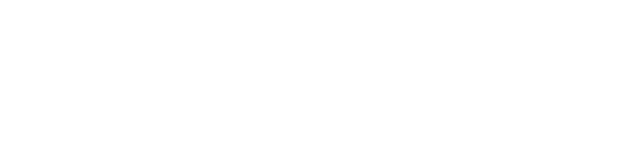
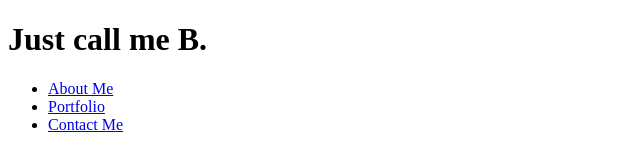
Before and after one commit to blmccavanagh/02-Homework, a plain HTML site: page index.html in a window 1280 px wide. Shown: the whole page, without its empty margins (0-640 px from the left). Drawn offline with Linux system fonts and the light colour scheme.

Commit message:
Header element added.
Header element added including nav bar and content.

```diff
--- a/index.html
+++ b/index.html
@@ -8,7 +8,23 @@
 <body>
 
     <!-- header -->
-    <!-- nav -->
+    <header>
+        <h1>Just call me B.</h1>
+        <!-- nav -->
+        <nav>
+            <ul>
+                <li>
+                    <a href="#about-me">About Me</a>
+                </li>
+                <li>
+                    <a href="#portfolio">Portfolio</a>
+                </li>
+                <li>
+                    <a href="#contact">Contact Me</a>
+                </li>
+            </ul>
+        </nav>
+    </header>
 
     <!-- flex container -->
 
```
